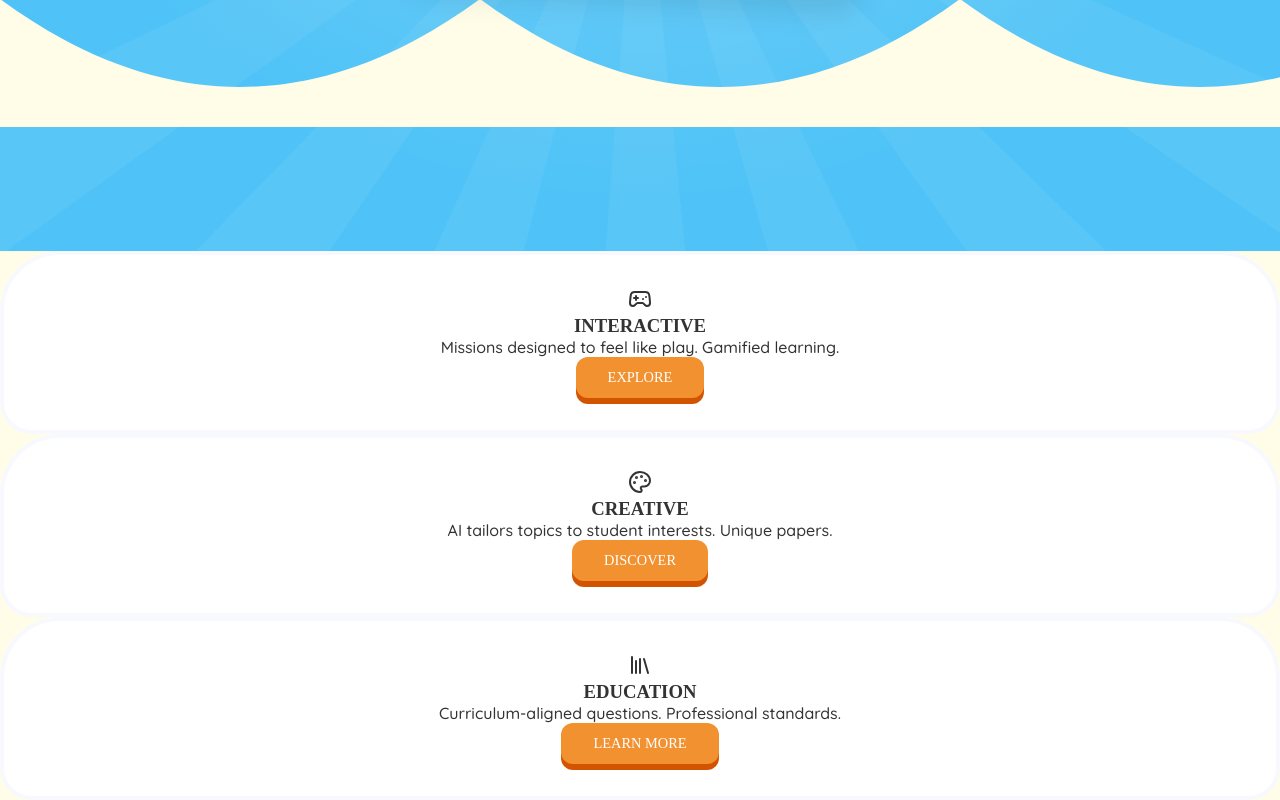
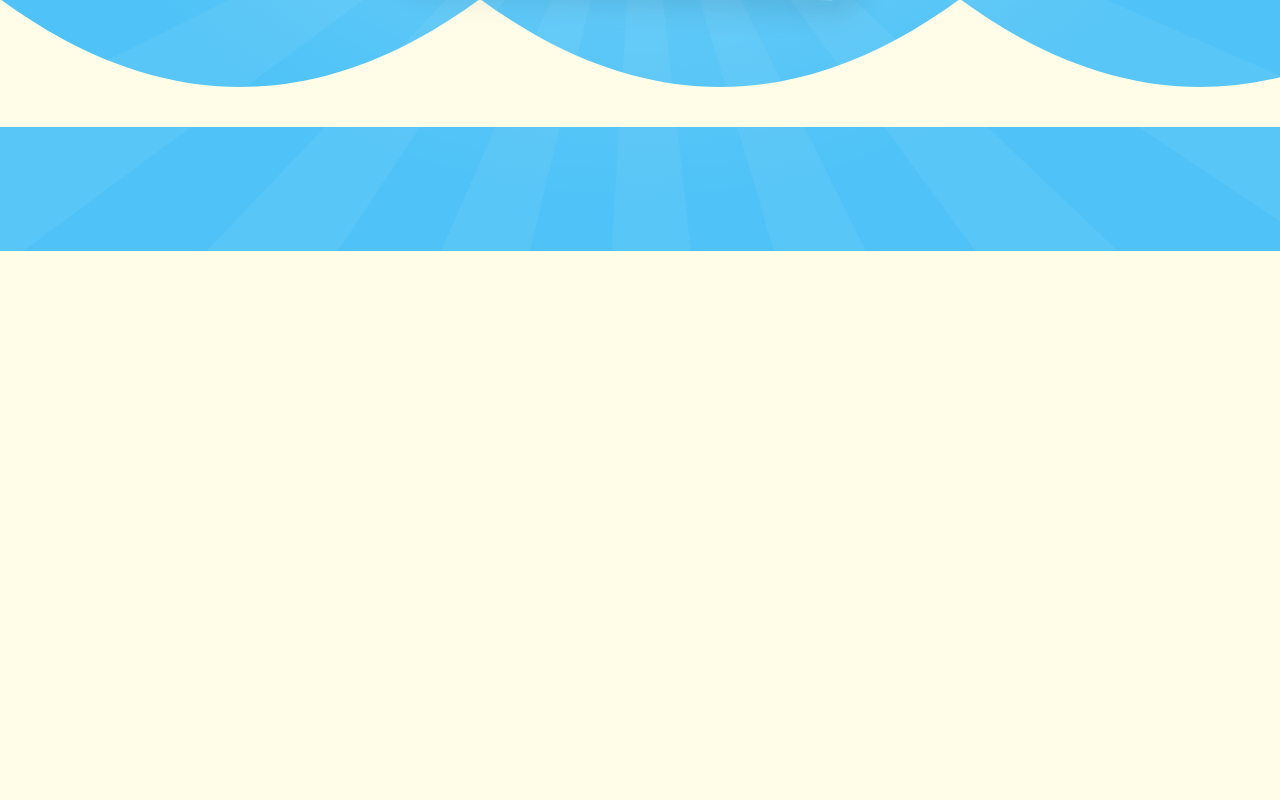
Before and after one commit to shilpespillai/IDEBroker, a React (Vite) app in the folder homeworkzone/: page / in a window 1280 px wide. Shown: the part 724-1524 px from the top of the page. After the commit the page ends 975 px from the top, so only its background shows below. Built offline with nearby package versions, Linux system fonts and the light colour scheme.

Commit message:
style: Temporarily removed services section to streamline landing page layout.

```diff
--- a/homeworkzone/src/App.jsx
+++ b/homeworkzone/src/App.jsx
@@ -129,39 +129,6 @@ const LandingPage = () => {
         </div>
       </section>
 
-      {/* Services Section */}
-      <section className="py-12 bg-[#fffde7]">
-         <div className="container">
-            <div className="grid grid-cols-1 md:grid-cols-3 gap-12">
-               <div className="kiddy-card">
-                  <div className="w-16 h-16 bg-blue-50 text-kiddy-blue flex-center rounded-full mx-auto mb-6">
-                    <Gamepad2 className="w-8 h-8" />
-                  </div>
-                  <h3 className="text-xl mb-3 text-kiddy-blue">Interactive</h3>
-                  <p className="text-xs text-slate-500 font-bold mb-6 leading-relaxed">Missions designed to feel like play. Gamified learning.</p>
-                  <button className="kiddy-btn bg-kiddy-yellow text-slate-700 shadow-[0_4px_0_0_#fbc02d]">Explore</button>
-               </div>
-
-               <div className="kiddy-card">
-                  <div className="w-16 h-16 bg-orange-50 text-kiddy-orange flex-center rounded-full mx-auto mb-6">
-                    <Palette className="w-8 h-8" />
-                  </div>
-                  <h3 className="text-xl mb-3 text-kiddy-orange">Creative</h3>
-                  <p className="text-xs text-slate-500 font-bold mb-6 leading-relaxed">AI tailors topics to student interests. Unique papers.</p>
-                  <button className="kiddy-btn shadow-[0_4px_0_0_#d35400]">Discover</button>
-               </div>
-
-               <div className="kiddy-card">
-                  <div className="w-16 h-16 bg-emerald-50 text-emerald-500 flex-center rounded-full mx-auto mb-6">
-                    <Library className="w-8 h-8" />
-                  </div>
-                  <h3 className="text-xl mb-3 text-emerald-500">Education</h3>
-                  <p className="text-xs text-slate-500 font-bold mb-6 leading-relaxed">Curriculum-aligned questions. Professional standards.</p>
-                  <button className="kiddy-btn bg-kiddy-yellow text-slate-700 shadow-[0_4px_0_0_#fbc02d]">Learn More</button>
-               </div>
-            </div>
-         </div>
-      </section>
     </div>
   );
 };
```
